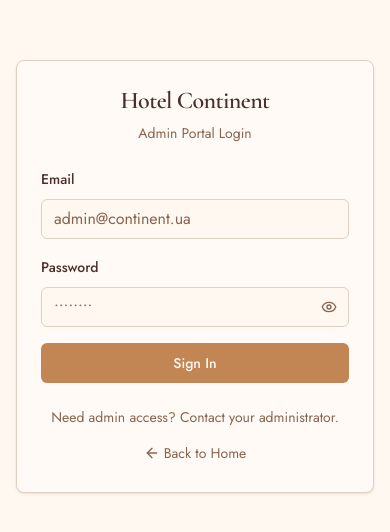
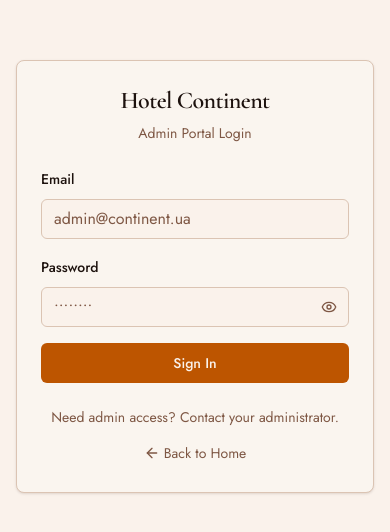
Before and after one commit to noMirage/hotel-continent-website, a React (Vite) app: page /admin in a window 390 px wide. Shown: the part 146-678 px from the top of the page. Built offline with nearby package versions, Linux system fonts and the light colour scheme; no server answers; the database is empty; the HTML template or start-up script is replaced by a standard one.

Commit message:
feat: add mobile navigation and bottom menu components; update styles and translations

```diff
--- a/package.json
+++ b/package.json
@@ -49,6 +49,7 @@
     "date-fns": "^3.6.0",
     "docx": "^9.6.1",
     "embla-carousel-react": "^8.6.0",
+    "framer-motion": "^12.38.0",
     "input-otp": "^1.4.2",
     "lucide-react": "^0.462.0",
     "next-themes": "^0.3.0",
--- a/src/components/home/GallerySection.tsx
+++ b/src/components/home/GallerySection.tsx
@@ -223,7 +223,7 @@ export function GallerySection() {
         {/* Mobile: horizontal snap carousel */}
         <div
           ref={carouselRef}
-          className="sm:hidden -mx-4 px-4 flex gap-3 overflow-x-auto snap-x snap-mandatory pb-2"
+          className="sm:hidden flex gap-3 overflow-x-auto snap-x snap-mandatory pb-2"
           style={{ scrollbarWidth: "none", msOverflowStyle: "none" } as React.CSSProperties}
         >
           {filteredItems.map((item, index) =>
--- a/src/components/home/HeroSection.tsx
+++ b/src/components/home/HeroSection.tsx
@@ -53,7 +53,7 @@ export function HeroSection({ onSearch }: HeroSectionProps) {
         </div>
 
         {/* Search widget */}
-        <div className="w-full max-w-4xl">
+        <div id="search" className="w-full max-w-4xl">
           <AvailabilitySearchWidget onSearch={onSearch} />
         </div>
       </div>
--- /dev/null
+++ b/src/components/layout/MobileNav.tsx
@@ -0,0 +1,22 @@
+import { useLocation } from 'react-router-dom'
+import { Home, BedDouble, Search, Info, UtensilsCrossed, Phone } from 'lucide-react'
+import { MenuBar } from '@/components/ui/bottom-menu'
+import { useLanguage } from '@/i18n/LanguageContext'
+
+export function MobileNav() {
+  const location = useLocation()
+  const { t } = useLanguage()
+
+  const items = [
+    { icon: <Home className='w-5 h-5' />,             label: t('nav.home'),    href: '/' },
+    { icon: <BedDouble className='w-5 h-5' />,        label: t('nav.rooms'),   href: '/rooms' },
+    { icon: <Search className='w-5 h-5' />,           label: t('nav.search'),  href: '/#search' },
+    { icon: <Info className='w-5 h-5' />,             label: t('nav.about'),   href: '/about' },
+    { icon: <UtensilsCrossed className='w-5 h-5' />,  label: t('nav.banquet'), href: '/banquet' },
+    { icon: <Phone className='w-5 h-5' />,            label: t('nav.contact'), href: '/contact' },
+  ]
+
+  const activeHref = location.pathname + location.hash
+
+  return <MenuBar items={items} activeHref={activeHref} />
+}
--- a/src/components/layout/PublicLayout.tsx
+++ b/src/components/layout/PublicLayout.tsx
@@ -1,15 +1,17 @@
 import { Outlet } from "react-router-dom";
 import { Header } from "./Header";
 import { Footer } from "./Footer";
+import { MobileNav } from "./MobileNav";
 
 export function PublicLayout() {
   return (
     <div className="min-h-screen flex flex-col">
       <Header />
-      <main className="flex-1 pt-16 md:pt-20">
+      <main className="flex-1 pt-16 md:pt-20 pb-20 md:pb-0">
         <Outlet />
       </main>
       <Footer />
+      <MobileNav />
     </div>
   );
 }
--- /dev/null
+++ b/src/components/ui/bottom-menu.tsx
@@ -0,0 +1,62 @@
+import * as React from 'react'
+import { motion } from 'framer-motion'
+import { cn } from '@/lib/utils'
+
+export interface MenuBarItem {
+  icon: React.ReactNode
+  label: string
+  href: string
+}
+
+interface MenuBarProps {
+  items: MenuBarItem[]
+  activeHref: string
+}
+
+export function MenuBar({ items, activeHref }: MenuBarProps) {
+  return (
+    <nav className='fixed bottom-0 left-0 right-0 z-50 md:hidden'>
+      <div className='bg-background/95 backdrop-blur-md border-t border-border'>
+        <div className='flex items-center justify-around px-2 py-2 pb-safe'>
+          {items.map((item, index) => {
+            const isActive = activeHref === item.href ||
+              (item.href !== '/' && activeHref.startsWith(item.href))
+            return (
+              <a
+                key={index}
+                href={item.href}
+                className={cn(
+                  'relative flex flex-col items-center gap-1 px-2 py-1.5 rounded-xl transition-colors duration-200 min-w-[48px]',
+                  isActive
+                    ? 'text-primary'
+                    : 'text-muted-foreground hover:text-foreground'
+                )}
+              >
+                {isActive && (
+                  <motion.div
+                    layoutId='activeTab'
+                    className='absolute inset-0 rounded-xl bg-primary/10'
+                    transition={{ type: 'spring', stiffness: 400, damping: 30 }}
+                  />
+                )}
+                <motion.div
+                  animate={{ scale: isActive ? 1.1 : 1 }}
+                  transition={{ type: 'spring', stiffness: 400, damping: 20 }}
+                  className='relative w-6 h-6 flex items-center justify-center'
+                >
+                  {item.icon}
+                </motion.div>
+                <span className={cn(
+                  'relative text-[10px] font-medium leading-none transition-all duration-200',
+                  isActive ? 'opacity-100' : 'opacity-60'
+                )}>
+                  {item.label}
+                </span>
+              </a>
+            )
+          })}
+        </div>
+      </div>
+    </nav>
+  )
+}
--- a/src/i18n/translations.ts
+++ b/src/i18n/translations.ts
@@ -7,6 +7,8 @@ export const translations = {
   "nav.about": { en: "About", uk: "Про нас" },
   "nav.contact": { en: "Contact", uk: "Контакти" },
   "nav.bookNow": { en: "Book Now", uk: "Забронювати" },
+  "nav.banquet": { en: "Banquets", uk: "Банкети" },
+  "nav.search":  { en: "Search",   uk: "Пошук" },
 
   // Hero Section
   "hero.exploreRooms": { en: "Explore Rooms", uk: "Переглянути номери" },
--- a/src/index.css
+++ b/src/index.css
@@ -3,6 +3,8 @@
 @tailwind base;
 @tailwind components;
 @tailwind utilities;
+
+.pb-safe { padding-bottom: env(safe-area-inset-bottom, 8px); }
 
 #root {
   overflow-x: hidden;
@@ -10,102 +12,98 @@
 
 @layer base {
   :root {
-    /* Cream palette */
-    --background: 32 100% 97%;
-    --foreground: 6 27% 23%;
+    /* Dark Walnut + Amber palette */
+    --background: 30 60% 95%;        /* #faebd7 antiquewhite */
+    --foreground: 15 35% 8%;         /* #241009 dark walnut */
 
-    --card: 32 100% 98%;
-    --card-foreground: 6 27% 23%;
+    --card: 30 55% 96%;
+    --card-foreground: 15 35% 8%;
 
-    --popover: 32 100% 97%;
-    --popover-foreground: 6 27% 23%;
+    --popover: 30 60% 95%;
+    --popover-foreground: 15 35% 8%;
 
-    /* Golden brown = primary */
-    --primary: 28 47% 54%;
-    --primary-foreground: 32 100% 97%;
+    --primary: 27 100% 37%;          /* #bf6e00 deep amber */
+    --primary-foreground: 30 60% 95%;
 
-    /* Dark brown = secondary */
-    --secondary: 22 40% 39%;
-    --secondary-foreground: 32 100% 97%;
+    --secondary: 15 55% 18%;         /* #4a2010 mid walnut */
+    --secondary-foreground: 30 60% 95%;
 
-    --muted: 30 30% 88%;
-    --muted-foreground: 22 25% 42%;
+    --muted: 28 30% 85%;
+    --muted-foreground: 20 30% 38%;
 
-    /* Warm golden accent */
-    --accent: 32 80% 92%;
-    --accent-foreground: 28 47% 40%;
+    --accent: 30 70% 88%;
+    --accent-foreground: 27 100% 30%;
 
     --destructive: 0 72% 50%;
     --destructive-foreground: 0 85% 97%;
 
-    --border: 28 30% 82%;
-    --input: 28 30% 82%;
-    --ring: 22 40% 39%;
+    --border: 25 35% 78%;
+    --input: 25 35% 78%;
+    --ring: 27 100% 37%;
 
     --radius: 0.5rem;
 
-    --sidebar-background: 32 100% 98%;
-    --sidebar-foreground: 6 27% 23%;
-    --sidebar-primary: 28 47% 54%;
-    --sidebar-primary-foreground: 32 100% 97%;
-    --sidebar-accent: 32 80% 92%;
-    --sidebar-accent-foreground: 28 47% 40%;
-    --sidebar-border: 28 30% 82%;
-    --sidebar-ring: 22 40% 39%;
+    --sidebar-background: 30 55% 96%;
+    --sidebar-foreground: 15 35% 8%;
+    --sidebar-primary: 27 100% 37%;
+    --sidebar-primary-foreground: 30 60% 95%;
+    --sidebar-accent: 30 70% 88%;
+    --sidebar-accent-foreground: 27 100% 30%;
+    --sidebar-border: 25 35% 78%;
+    --sidebar-ring: 27 100% 37%;
+    --sidebar: 30 55% 96%;
 
-    --chart-1: 28 47% 54%;
-    --chart-2: 22 40% 39%;
-    --chart-3: 6 27% 23%;
-    --chart-4: 32 80% 70%;
-    --chart-5: 28 30% 65%;
-
-    --sidebar: 32 100% 98%;
+    --chart-1: 27 100% 37%;
+    --chart-2: 15 55% 29%;
+    --chart-3: 15 35% 8%;
+    --chart-4: 30 70% 65%;
+    --chart-5: 25 35% 55%;
 
     --font-sans: 'Jost', ui-sans-serif, system-ui, sans-serif;
     --font-serif: 'Cormorant Garamond', ui-serif, Georgia, serif;
 
-    --shadow-2xs: 0 1px 3px 0px hsl(28 47% 20% / 0.06);
-    --shadow-xs: 0 1px 3px 0px hsl(28 47% 20% / 0.08);
-    --shadow-sm: 0 1px 3px 0px hsl(28 47% 20% / 0.1), 0 1px 2px -1px hsl(28 47% 20% / 0.1);
-    --shadow: 0 1px 3px 0px hsl(28 47% 20% / 0.1), 0 1px 2px -1px hsl(28 47% 20% / 0.1);
-    --shadow-md: 0 4px 6px -1px hsl(28 47% 20% / 0.12), 0 2px 4px -2px hsl(28 47% 20% / 0.08);
-    --shadow-lg: 0 10px 15px -3px hsl(28 47% 20% / 0.12), 0 4px 6px -4px hsl(28 47% 20% / 0.08);
-    --shadow-xl: 0 20px 25px -5px hsl(28 47% 20% / 0.12), 0 8px 10px -6px hsl(28 47% 20% / 0.08);
-    --shadow-2xl: 0 25px 50px -12px hsl(28 47% 20% / 0.2);
+    --shadow-2xs: 0 1px 3px 0px hsl(27 100% 10% / 0.06);
+    --shadow-xs: 0 1px 3px 0px hsl(27 100% 10% / 0.08);
+    --shadow-sm: 0 1px 3px 0px hsl(27 100% 10% / 0.1), 0 1px 2px -1px hsl(27 100% 10% / 0.1);
+    --shadow: 0 1px 3px 0px hsl(27 100% 10% / 0.1), 0 1px 2px -1px hsl(27 100% 10% / 0.1);
+    --shadow-md: 0 4px 6px -1px hsl(27 100% 10% / 0.12), 0 2px 4px -2px hsl(27 100% 10% / 0.08);
+    --shadow-lg: 0 10px 15px -3px hsl(27 100% 10% / 0.12), 0 4px 6px -4px hsl(27 100% 10% / 0.08);
+    --shadow-xl: 0 20px 25px -5px hsl(27 100% 10% / 0.12), 0 8px 10px -6px hsl(27 100% 10% / 0.08);
+    --shadow-2xl: 0 25px 50px -12px hsl(27 100% 10% / 0.2);
 
     --tracking-normal: 0em;
     --spacing: 0.25rem;
   }
 
   .dark {
-    --background: 6 27% 10%;
-    --foreground: 32 100% 95%;
-    --card: 6 27% 14%;
-    --card-foreground: 32 100% 95%;
-    --popover: 6 27% 18%;
-    --popover-foreground: 32 100% 95%;
-    --primary: 28 47% 60%;
-    --primary-foreground: 6 27% 10%;
-    --secondary: 22 40% 50%;
-    --secondary-foreground: 32 100% 95%;
-    --muted: 6 20% 25%;
-    --muted-foreground: 32 40% 72%;
-    --accent: 22 40% 22%;
-    --accent-foreground: 28 60% 70%;
+    --background: 15 35% 6%;
+    --foreground: 30 60% 93%;
+    --card: 15 35% 10%;
+    --card-foreground: 30 60% 93%;
+    --popover: 15 35% 12%;
+    --popover-foreground: 30 60% 93%;
+    --primary: 27 100% 48%;
+    --primary-foreground: 15 35% 6%;
+    --secondary: 15 40% 22%;
+    --secondary-foreground: 30 60% 93%;
+    --muted: 15 25% 18%;
+    --muted-foreground: 30 35% 65%;
+    --accent: 15 40% 18%;
+    --accent-foreground: 27 80% 60%;
     --destructive: 0 84% 60%;
     --destructive-foreground: 0 85% 97%;
-    --border: 6 20% 28%;
-    --input: 6 20% 28%;
-    --ring: 28 47% 60%;
-    --sidebar-background: 6 27% 12%;
-    --sidebar-foreground: 32 100% 95%;
-    --sidebar-primary: 28 47% 60%;
-    --sidebar-primary-foreground: 6 27% 10%;
-    --sidebar-accent: 22 40% 22%;
-    --sidebar-accent-foreground: 28 60% 70%;
-    --sidebar-border: 6 20% 28%;
-    --sidebar-ring: 28 47% 60%;
-    --sidebar: 6 27% 12%;
+    --border: 15 25% 22%;
+    --input: 15 25% 22%;
+    --ring: 27 100% 48%;
+    --sidebar-background: 15 35% 8%;
+    --sidebar-foreground: 30 60% 93%;
+    --sidebar-primary: 27 100% 48%;
+    --sidebar-primary-foreground: 15 35% 6%;
+    --sidebar-accent: 15 40% 18%;
+    --sidebar-accent-foreground: 27 80% 60%;
+    --sidebar-border: 15 25% 22%;
+    --sidebar-ring: 27 100% 48%;
+    --sidebar: 15 35% 8%;
   }
 }
 
```
Also changed, not shown: src/components/layout/Header.tsx (+5 -45 lines), 1 other file (tests, documents, lock files or other folders).
